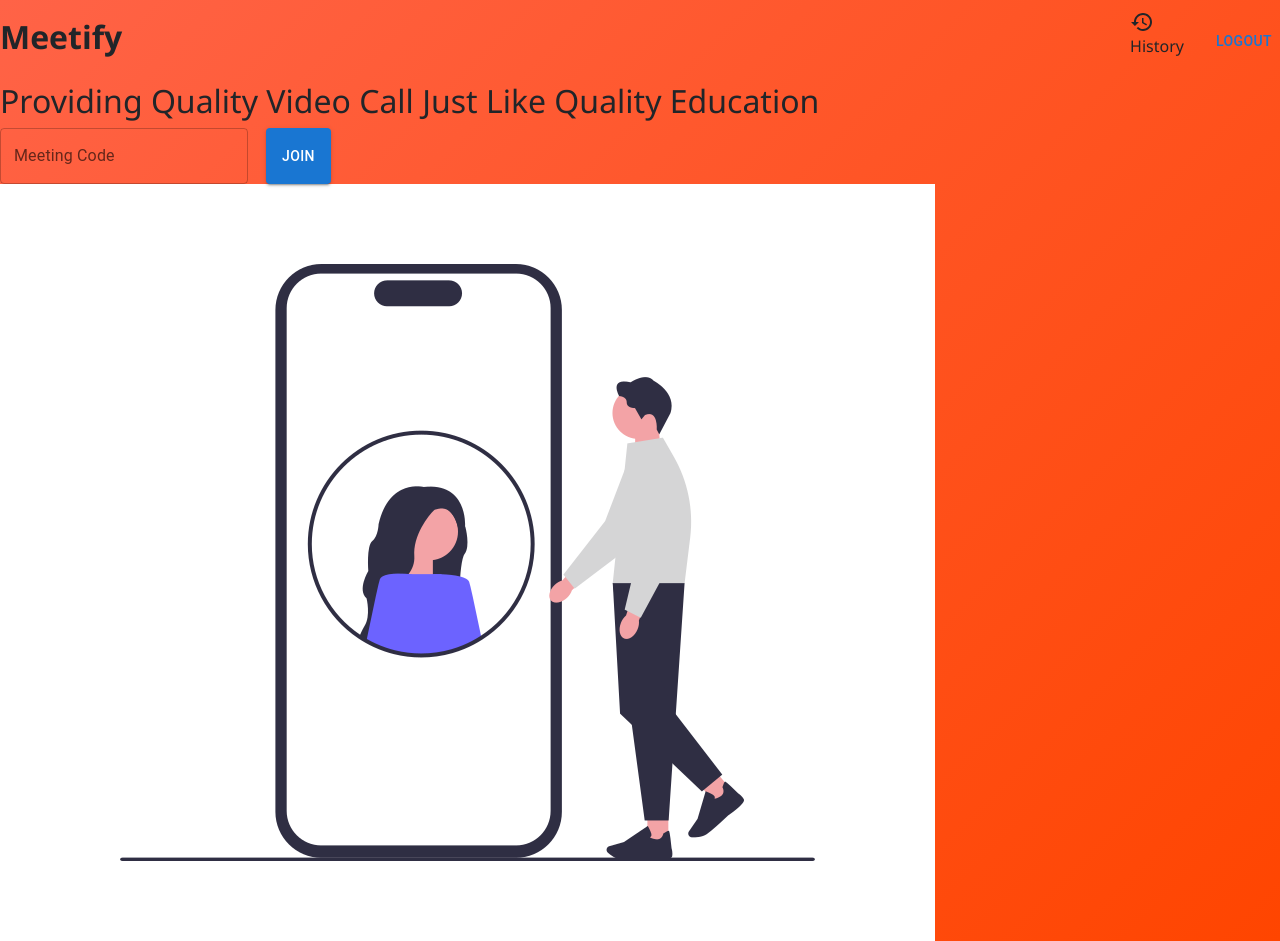
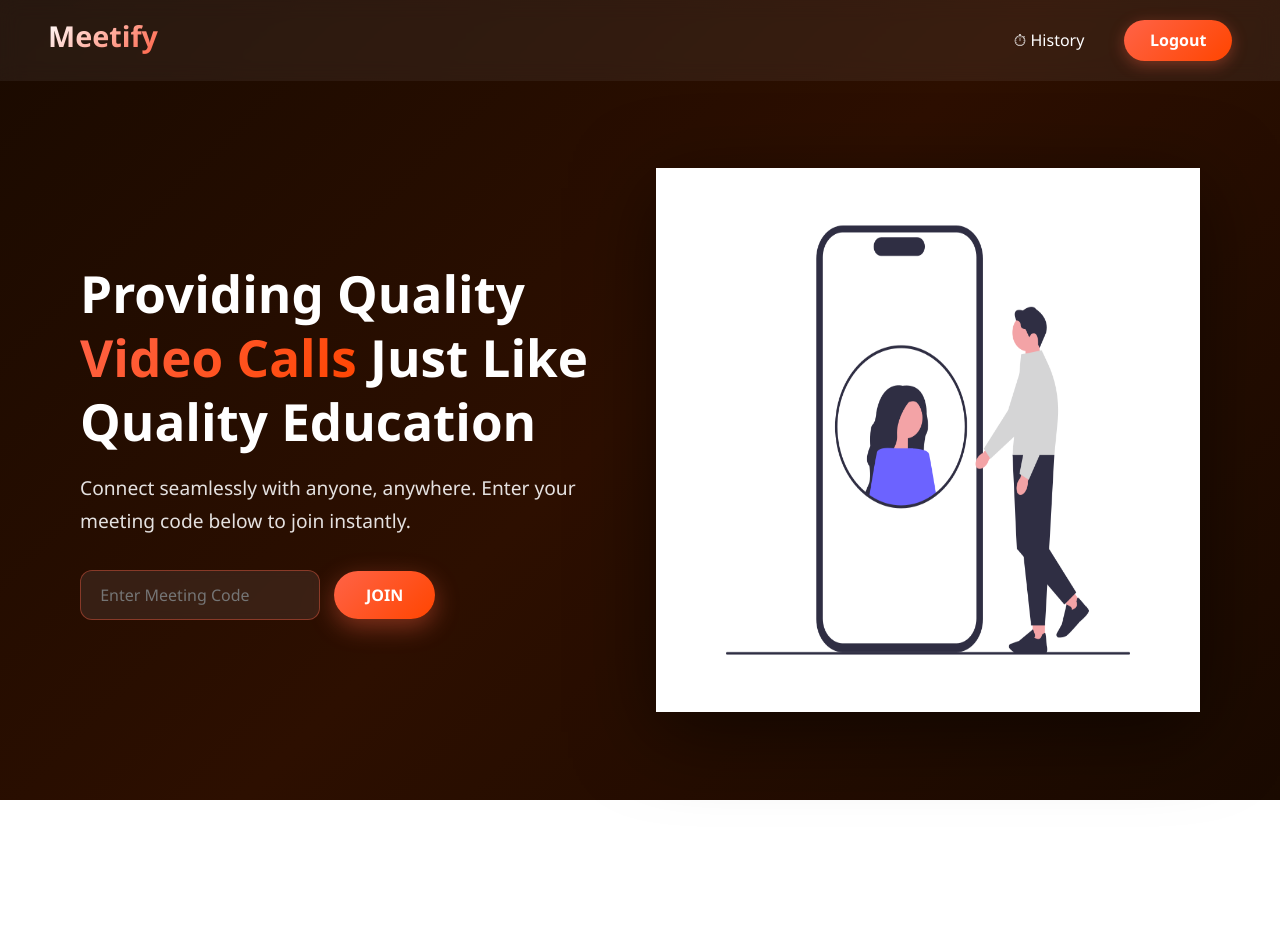
Before and after one commit to mohitsharma1507/ZoomClone-Frontend, a React (Vite) app: page /home in a window 1280 px wide. After the commit the page ends 800 px from the top, so only its background shows below. Built offline with nearby package versions, Linux system fonts and the light colour scheme; no server answers; sample sign-in values are in the browser's storage.

Commit message:
add files

```diff
--- a/src/App.css
+++ b/src/App.css
@@ -7,6 +7,7 @@
 .landingContainer {
   width: 100vw;
   min-height: 100vh;
+  background: linear-gradient(135deg, #1a0a00 0%, #2d0f00 50%, #1a0a00 100%);
   color: white;
   font-family: 'Segoe UI', Tahoma, Geneva, Verdana, sans-serif;
   display: flex;
--- a/src/pages/authentication/Login.jsx
+++ b/src/pages/authentication/Login.jsx
@@ -83,7 +83,10 @@ const Login = () => {
         handleError(message);
       }
     } catch (error) {
-      console.log(error);
+      const message =
+        error.response?.data?.message ||
+        "Something went wrong. Please try again.";
+      handleError(message);
     }
     setInputValue({
       ...inputValue,
--- a/src/pages/authentication/Register.jsx
+++ b/src/pages/authentication/Register.jsx
@@ -87,7 +87,10 @@ function Register() {
         handleError(message);
       }
     } catch (error) {
-      console.log(error);
+      const message =
+        error.response?.data?.message ||
+        "Something went wrong. Please try again.";
+      handleError(message);
     }
     setInputValue({
       ...inputValue,
--- a/src/pages/home.jsx
+++ b/src/pages/home.jsx
@@ -1,68 +1,161 @@
+// import React, { useContext, useState } from "react";
+// import withAuth from "../utils/withAuth";
+// import { useNavigate } from "react-router";
+// import { IconButton, Button, TextField } from "@mui/material";
+// import RestoreIcon from "@mui/icons-material/Restore";
+// import Photo from "../assets/logo3.png";
+// import "../App.css";
+// import { AuthContext } from "../contexts/AuthContext";
+
+// function Home() {
+//   const navigate = useNavigate();
+//   const [meetingCode, setMeetingCode] = useState("");
+//   const { addToUserHistory } = useContext(AuthContext);
+//   const handleJoinVideoCall = async () => {
+//     await addToUserHistory(meetingCode);
+//     navigate(`/${meetingCode}`);
+//   };
+//   const goToHistory = () => {
+//     navigate("/history");
+//   };
+
+//   return (
+//     <>
+//       <div className="navbar">
+//         <div style={{ display: "flex", alignItems: "center" }}>
+//           <h2 style={{ fontWeight: "bold" }}>Meetify</h2>
+//         </div>
+//         <div style={{ display: "flex", alignItems: "center", gap: "24px" }}>
+//           <div className="historyBtn" onClick={goToHistory}>
+//             <RestoreIcon />
+//             <p>History</p>
+//           </div>
+//           <Button
+//             onClick={() => {
+//               localStorage.removeItem("token");
+//               navigate("/");
+//             }}
+//           >
+//             Logout
+//           </Button>
+//         </div>
+//       </div>
+
+//       <div className="meetContainer">
+//         <div className="leftPanel">
+//           <div>
+//             <h2>Providing Quality Video Call Just Like Quality Education</h2>
+//             <div style={{ display: "flex", gap: "18px" }}>
+//               <TextField
+//                 onChange={(e) => setMeetingCode(e.target.value)}
+//                 id="outlined-basic"
+//                 label="Meeting Code"
+//                 variant="outlined"
+//               />
+//               <Button onClick={handleJoinVideoCall} variant="contained">
+//                 Join
+//               </Button>
+//             </div>
+//           </div>
+//         </div>
+//         <div className="rightPanel">
+//           <img srcSet={Photo} />
+//         </div>
+//       </div>
+//     </>
+//   );
+// }
+
+// export default withAuth(Home);
 import React, { useContext, useState } from "react";
 import withAuth from "../utils/withAuth";
 import { useNavigate } from "react-router";
-import { IconButton, Button, TextField } from "@mui/material";
-import RestoreIcon from "@mui/icons-material/Restore";
+import { AuthContext } from "../contexts/AuthContext";
 import Photo from "../assets/logo3.png";
-import "../App.css";
-import { AuthContext } from "../contexts/AuthContext";
 
 function Home() {
   const navigate = useNavigate();
   const [meetingCode, setMeetingCode] = useState("");
   const { addToUserHistory } = useContext(AuthContext);
+
   const handleJoinVideoCall = async () => {
     await addToUserHistory(meetingCode);
     navigate(`/${meetingCode}`);
   };
-  const goToHistory = () => {
-    navigate("/history");
-  };
 
   return (
-    <>
-      <div className="navbar">
-        <div style={{ display: "flex", alignItems: "center" }}>
-          <h2 style={{ fontWeight: "bold" }}>Meetify</h2>
+    <div className="landingContainer">
+      {/* ── NAV ── */}
+      <nav>
+        <div className="navHeader">
+          <h2>Meetify</h2>
         </div>
-        <div style={{ display: "flex", alignItems: "center", gap: "24px" }}>
-          <div className="historyBtn" onClick={goToHistory}>
-            <RestoreIcon />
-            <p>History</p>
-          </div>
-          <Button
+
+        <div className="navList">
+          <p onClick={() => navigate("/history")}>⏱ History</p>
+          <div
+            role="button"
             onClick={() => {
               localStorage.removeItem("token");
               navigate("/");
             }}
           >
-            Logout
-          </Button>
+            <p>Logout</p>
+          </div>
         </div>
-      </div>
+      </nav>
 
-      <div className="meetContainer">
-        <div className="leftPanel">
-          <div>
-            <h2>Providing Quality Video Call Just Like Quality Education</h2>
-            <div style={{ display: "flex", gap: "18px" }}>
-              <TextField
-                onChange={(e) => setMeetingCode(e.target.value)}
-                id="outlined-basic"
-                label="Meeting Code"
-                variant="outlined"
-              />
-              <Button onClick={handleJoinVideoCall} variant="contained">
-                Join
-              </Button>
+      {/* ── HERO ── */}
+      <div className="landingMainContainer">
+        <div className="heroText">
+          <h1>
+            Providing Quality <span>Video Calls</span> Just Like Quality
+            Education
+          </h1>
+          <p>
+            Connect seamlessly with anyone, anywhere. Enter your meeting code
+            below to join instantly.
+          </p>
+
+          {/* Input Row */}
+          <div style={{ display: "flex", gap: "14px", alignItems: "center" }}>
+            <input
+              type="text"
+              placeholder="Enter Meeting Code"
+              value={meetingCode}
+              onChange={(e) => setMeetingCode(e.target.value)}
+              onKeyDown={(e) => e.key === "Enter" && handleJoinVideoCall()}
+              style={{
+                padding: "0.75rem 1.2rem",
+                borderRadius: "12px",
+                border: "1.5px solid rgba(255,99,71,0.4)",
+                background: "rgba(255,255,255,0.08)",
+                color: "white",
+                fontSize: "1rem",
+                outline: "none",
+                width: "240px",
+                backdropFilter: "blur(4px)",
+              }}
+            />
+            <div
+              className="ctaButton"
+              onClick={handleJoinVideoCall}
+              style={{ padding: "0.75rem 2rem" }}
+            >
+              <span
+                style={{ color: "white", fontWeight: 600, fontSize: "1rem" }}
+              >
+                JOIN
+              </span>
             </div>
           </div>
         </div>
-        <div className="rightPanel">
-          <img srcSet={Photo} />
+
+        <div className="heroImage">
+          <img src={Photo} alt="Video call illustration" />
         </div>
       </div>
-    </>
+    </div>
   );
 }
 
```
